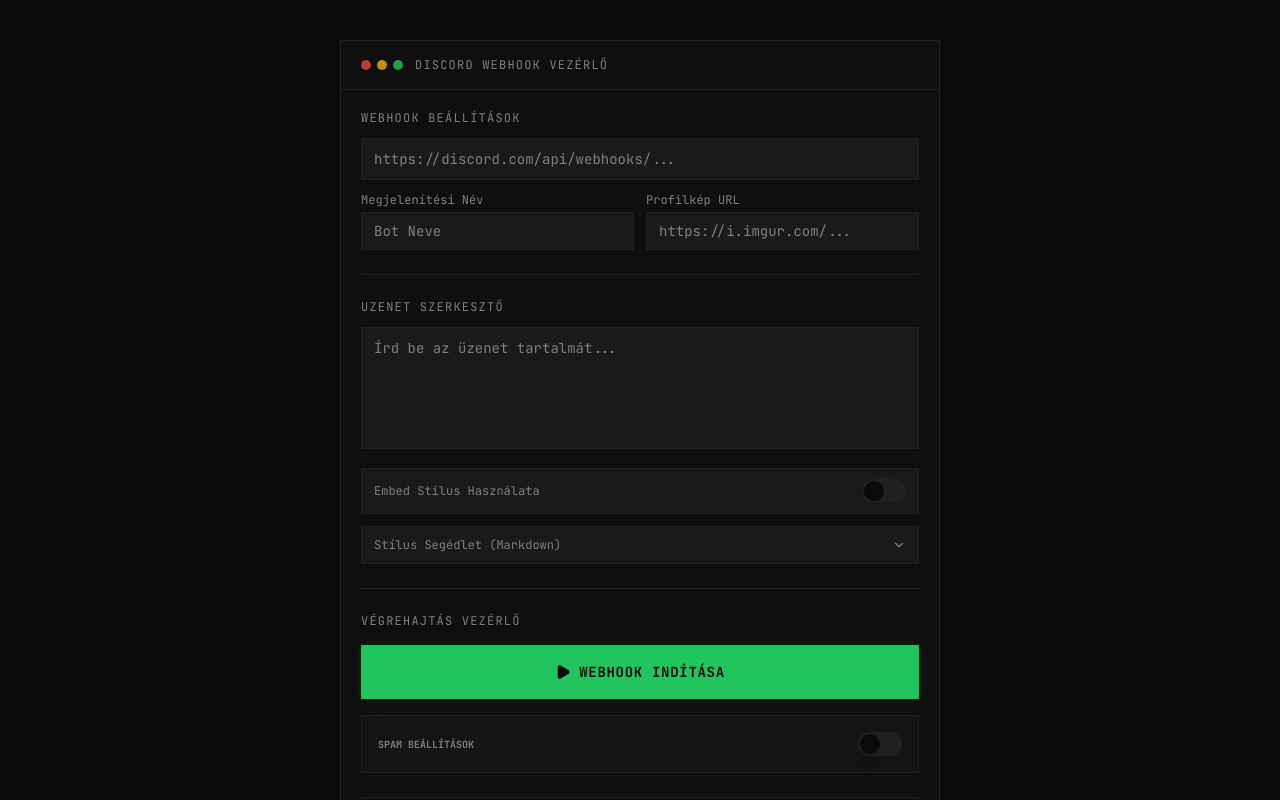
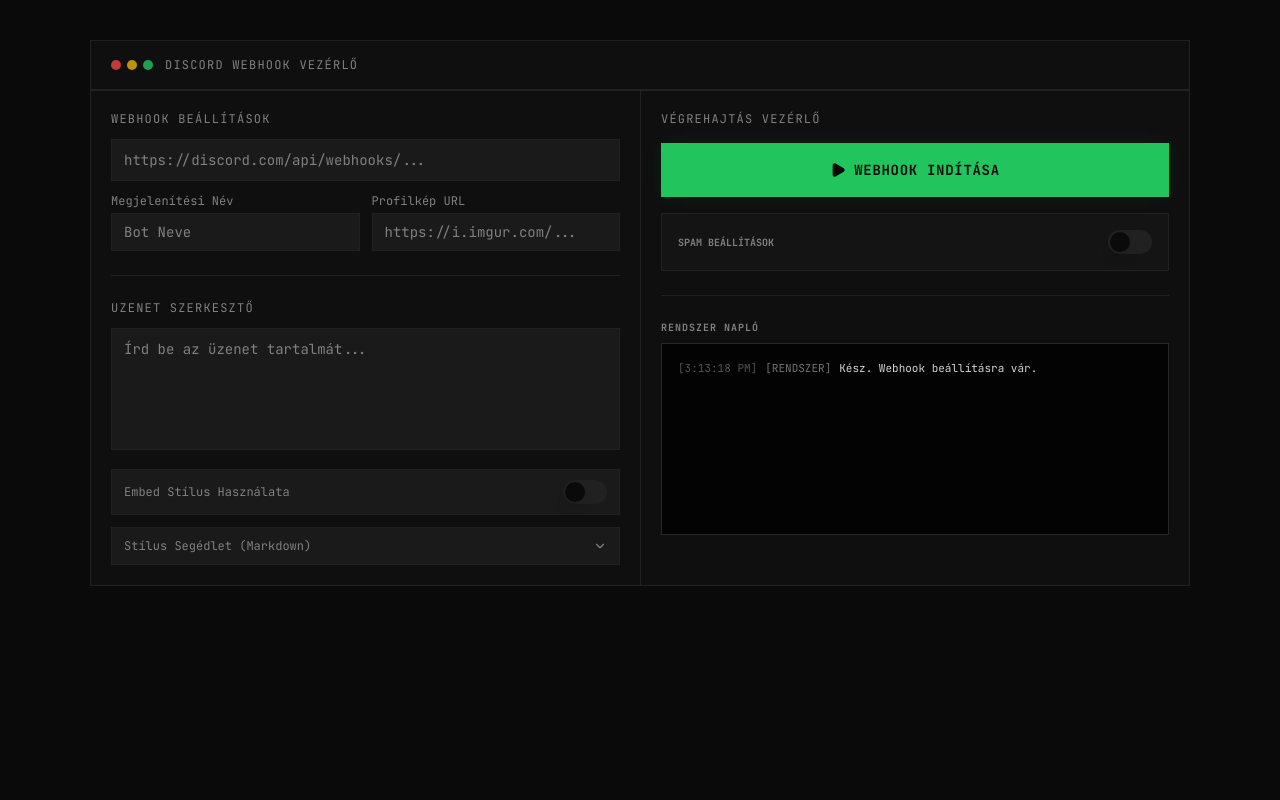
Before and after one commit to japankert22/webohohok, a Next.js app: page / in a window 1280 px wide. Shown: the top 800 px of the page. Built offline with nearby package versions, Linux system fonts and the light colour scheme.

Commit message:
Update page.tsx

```diff
--- a/app/page.tsx
+++ b/app/page.tsx
@@ -167,8 +167,9 @@
 
   return (
     <main className="min-h-screen flex items-start justify-center px-4 py-10">
-      <div className="w-full max-w-[600px] border border-border bg-card">
-        {/* Fejléc */}
+      <div className="w-full max-w-[1100px]">
+        {/* Fejlec */}
+        <div className="border border-border bg-card border-b-0">
           <div className="border-b border-border px-5 py-4 flex items-center gap-3">
             <div className="flex gap-1.5">
               <span className="w-2.5 h-2.5 bg-red-500/80 rounded-full" aria-hidden="true" />
@@ -176,12 +177,15 @@
               <span className="w-2.5 h-2.5 bg-green-500/80 rounded-full" aria-hidden="true" />
             </div>
             <h1 className="text-xs uppercase tracking-widest text-muted-foreground">
-            Discord Webhook Vezérlő
+              {"Discord Webhook Vez\u00e9rl\u0151"}
             </h1>
           </div>
+        </div>
 
-        {/* Tartalom */}
-        <div className="p-5 space-y-6">
+        {/* Ket oszlopos layout */}
+        <div className="grid grid-cols-1 lg:grid-cols-2 gap-0">
+          {/* Bal oldal: Webhook + Uzenet szerkeszto */}
+          <div className="border border-border bg-card p-5 space-y-6 lg:border-r-0">
             <WebhookBeallitasok
               webhookUrl={webhookUrl}
               setWebhookUrl={setWebhookUrl}
@@ -202,16 +206,17 @@
               setEmbedSzin={setEmbedSzin}
               lablecSzoveg={lablecSzoveg}
               setLablecSzoveg={setLablecSzoveg}
-            fejlecSzoveg={fejlecSzoveg}           // ÚJ
-            setFejlecSzoveg={setFejlecSzoveg}     // ÚJ
+              fejlecSzoveg={fejlecSzoveg}
+              setFejlecSzoveg={setFejlecSzoveg}
               egyediIdopont={egyediIdopont}
               setEgyediIdopont={setEgyediIdopont}
               embedKulsoSzoveg={embedKulsoSzoveg}
               setEmbedKulsoSzoveg={setEmbedKulsoSzoveg}
             />
+          </div>
 
-          <div className="border-t border-border" />
-
+          {/* Jobb oldal: Vegrehajtas + Spam + Naplo */}
+          <div className="border border-border bg-card p-5 space-y-6 lg:border-t">
             <VegrehajtasZona
               onVegrehajtas={vegrehajtasInditasa}
               onStop={stopFolyamat}
@@ -229,6 +234,7 @@
             <AllapotKonzol naplok={naplok} />
           </div>
         </div>
+      </div>
     </main>
   )
 }
```
Lines whose indentation alone changed are shown as unchanged.
